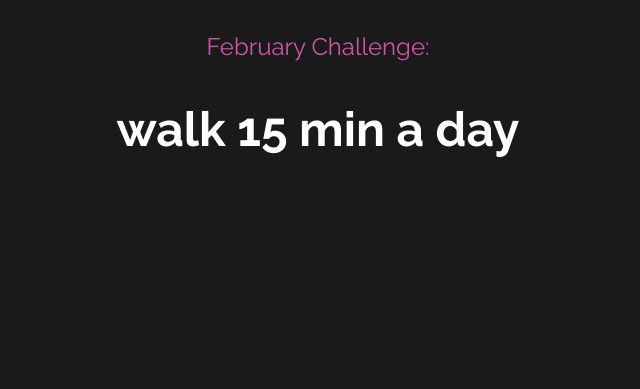
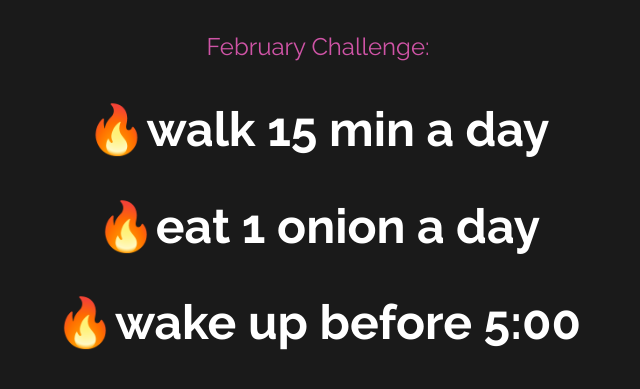
Before and after one commit to piotrrygiel/monthly_challenges, a Django app: page /challenges/february in a window 1280 px wide. Shown: the part 80-469 px from the top of the page, without its empty margins (322-962 px from the left). Run offline with Django 4.2, Linux system fonts and the light colour scheme.

Commit message:
Improved styling and added multiple tasks functionality.

```diff
--- a/challenges/static/challenges/challenge.css
+++ b/challenges/static/challenges/challenge.css
@@ -19,3 +19,8 @@ h2{
     text-align: center;
     color: white;
 }
+
+ul{
+    list-style: none;
+    padding-inline-start: 0px;
+}
--- a/challenges/templates/challenges/challenge.html
+++ b/challenges/templates/challenges/challenge.html
@@ -14,7 +14,11 @@
     {% include "challenges/includes/header.html" %}
     <h1>{{ month_name|title }} Challenge:</h1>
     {% if text is not None %}
-        <h2>{{ text }}</h2>
+    <ul>
+        {% for challenge in text %}
+            <li><h2>🔥{{ challenge }}</h2></li>
+        {% endfor %}
+    </ul>
     {% else %}
         <p class="fallback">There is no challenge set for this month.</p>
     {% endif %}
--- a/challenges/views.py
+++ b/challenges/views.py
@@ -3,17 +3,17 @@ from django.http import Http404, HttpResponseNotFound, HttpResponseRedirect
 from django.urls import reverse
 
 monthly_challenges_dict = {
-    "january": "drink water",
-    "february": "walk 15 min a day",
-    "march": "sleep 8 hours a day",
-    "april": "go to the gym twice a week",
-    "may": "run 30 min a day",
-    "june": "read 5 books",
-    "july": "drink no energy drinks",
-    "august": "drink no alcohol",
-    "september": "20 push ups a day",
-    "october": "go to sleep before 23:00",
-    "november": "eat no sugar",
+    "january": ["drink water"],
+    "february": ["walk 15 min a day", "eat 1 onion a day", "wake up before 5:00"],
+    "march": ["sleep 8 hours a day"],
+    "april": ["go to the gym twice a week"],
+    "may": ["run 30 min a day"],
+    "june": ["read 5 books"],
+    "july": ["drink no energy drinks"],
+    "august": ["drink no alcohol"],
+    "september": ["20 push ups a day"],
+    "october": ["go to sleep before 23:00"],
+    "november": ["eat no sugar"],
     "december": None
 }
 
```
